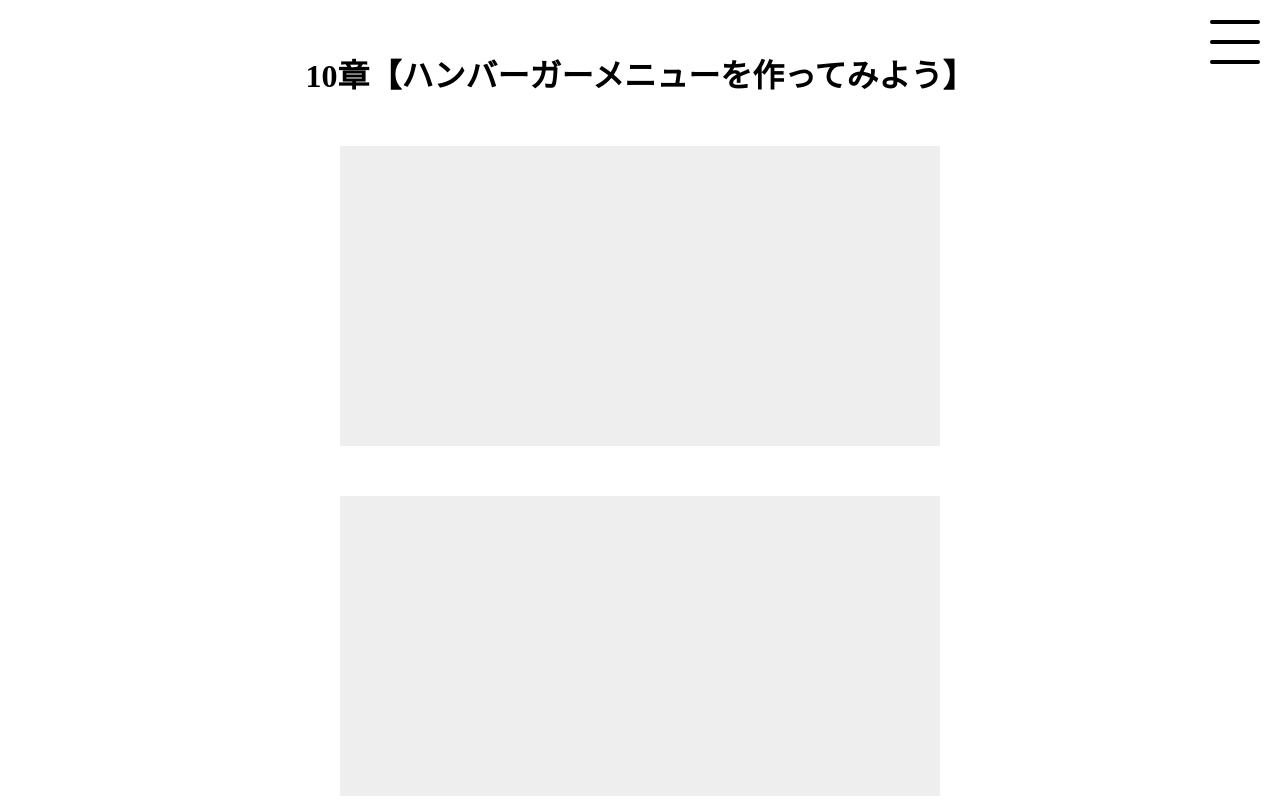
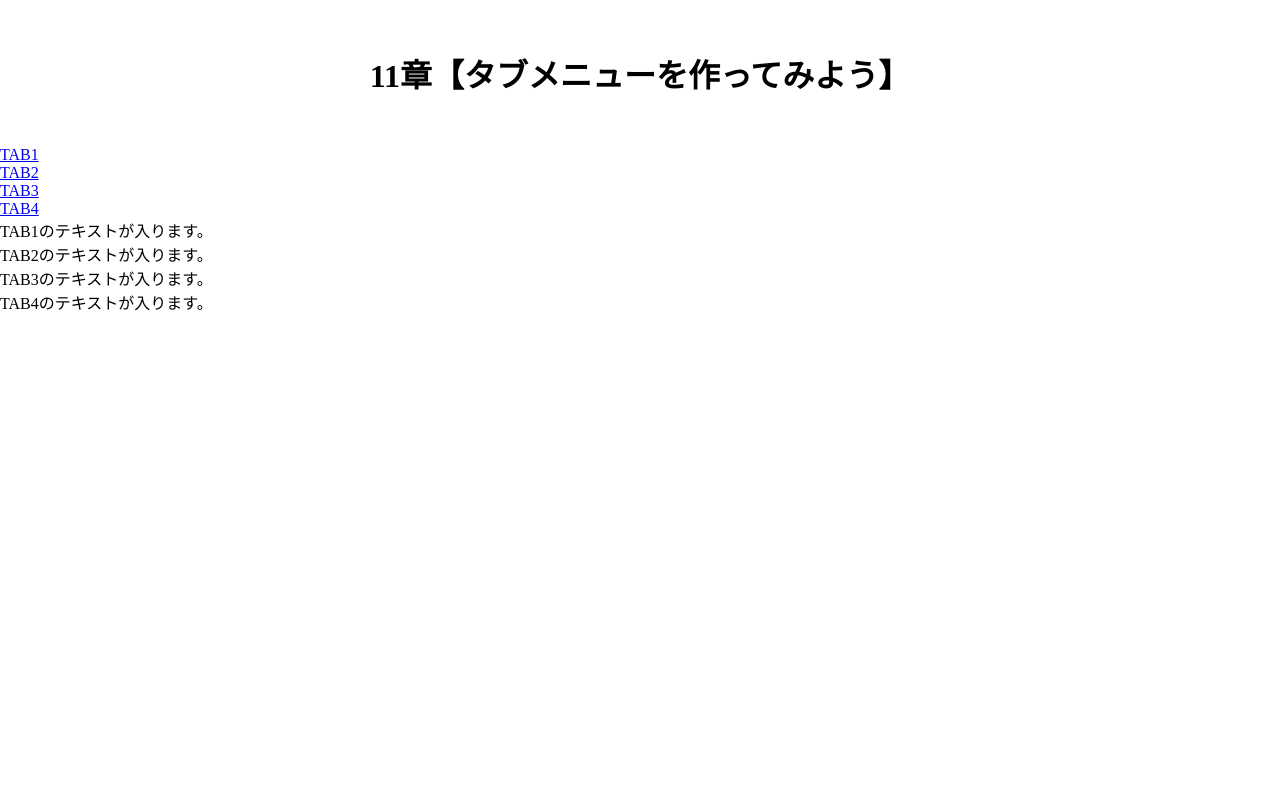
Before and after one commit to jusn4/java, a plain HTML site: page Hamburger-Lesson/index.html in a window 1280 px wide. Shown: the top 800 px of the page. Drawn offline with Linux system fonts and the light colour scheme.

Commit message:
chapter11 html

```diff
--- a/Hamburger-Lesson/index.html
+++ b/Hamburger-Lesson/index.html
@@ -3,40 +3,35 @@
   <head>
     <meta charset="UTF-8">
     <meta name="viewport" content="width=device-width,initial-scale=1.0">
-    <title>10章【ハンバーガーメニューを作ってみよう】</title>
+    <title>11章【タブメニューを作ってみよう】</title>
     <link rel="stylesheet" href="css/style.css" />
   </head>
   <body>
-    <h1>10章【ハンバーガーメニューを作ってみよう】</h1>
+    <h1>11章【タブメニューを作ってみよう】</h1>
 
-    <div id="sp-menu">
-      <h2>MENU</h2>
-      <ul>
-        <li><a href="#">MENU1</a></li>
-        <li><a href="#">MENU2</a></li>
-        <li><a href="#">MENU3</a></li>
-        <li><a href="#">MENU4</a></li>
-        <li><a href="#">MENU5</a></li>
+    <div class="wrap">
+      <ul id="tab-menu">
+        <li><a href="#tab1" class="active">TAB1</a></li>
+        <li><a href="#tab2" class="">TAB2</a></li>
+        <li><a href="#tab3" class="">TAB3</a></li>
+        <li><a href="#tab4" class="">TAB4</a></li>
       </ul>
+
+      <div id="tab-contents">
+        <div id="tab1" class="tab">
+          <p>TAB1のテキストが入ります。</p>
+        </div>
+        <div id="tab2" class="tab">
+          <p>TAB2のテキストが入ります。</p>
+        </div>
+        <div id="tab3" class="tab">
+          <p>TAB3のテキストが入ります。</p>
+        </div>
+        <div id="tab4" class="tab">
+          <p>TAB4のテキストが入ります。</p>
+        </div>
+      </div>
     </div>
-
-    <div id="hm-icon">
-      <a class="menu-trigger" href="#">
-        <span></span>
-        <span></span>
-        <span></span>
-      </a>
-    </div>
-
-    <div class="box"></div>
-    <div class="box"></div>
-    <div class="box"></div>
-    <div class="box"></div>
-    <div class="box"></div>
-    <div class="box"></div>
-    <div class="box"></div>
-    <div class="box"></div>
-
     <script src="js/jquery.min.js"></script>
     <script src="js/script.js"></script>
   </body>
```
